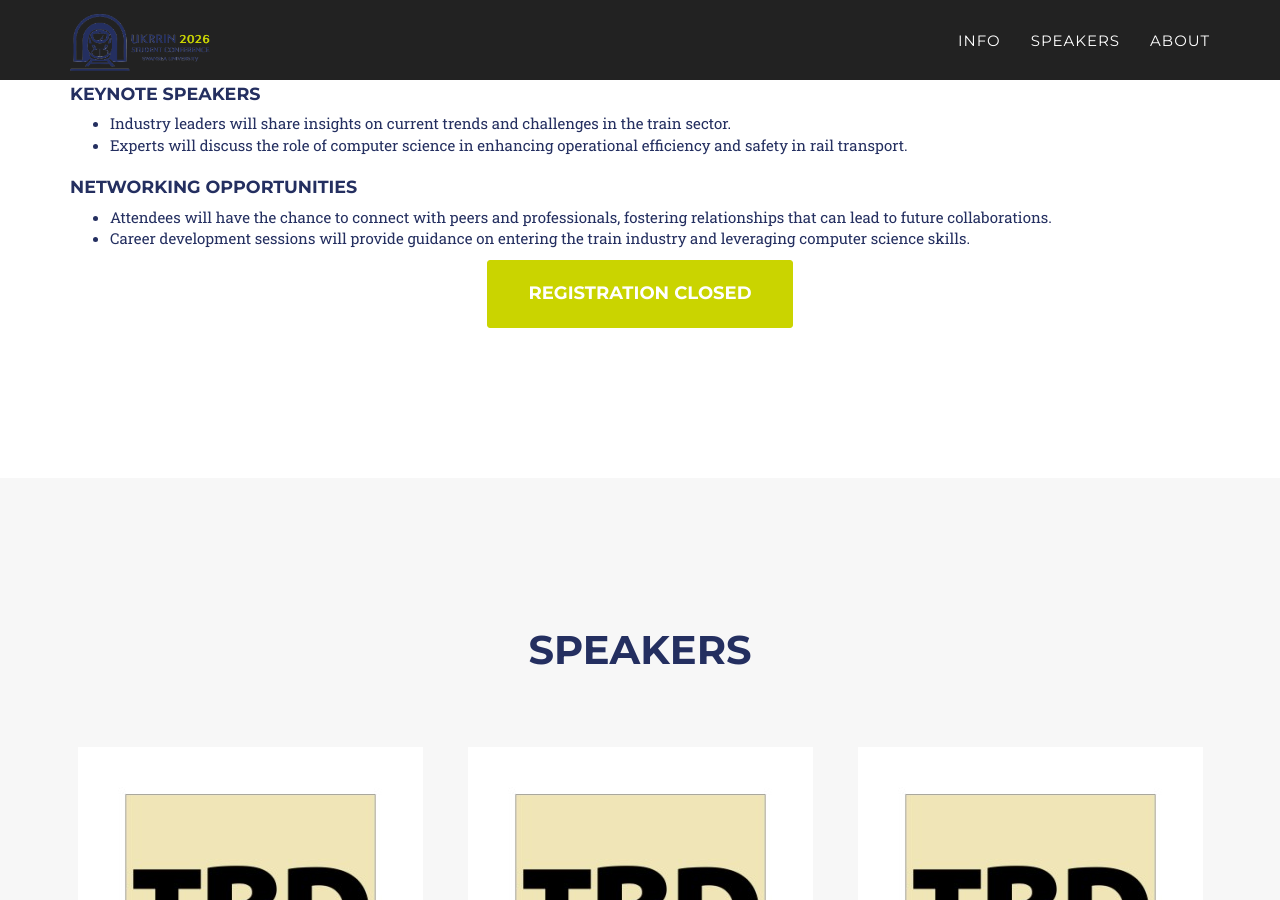
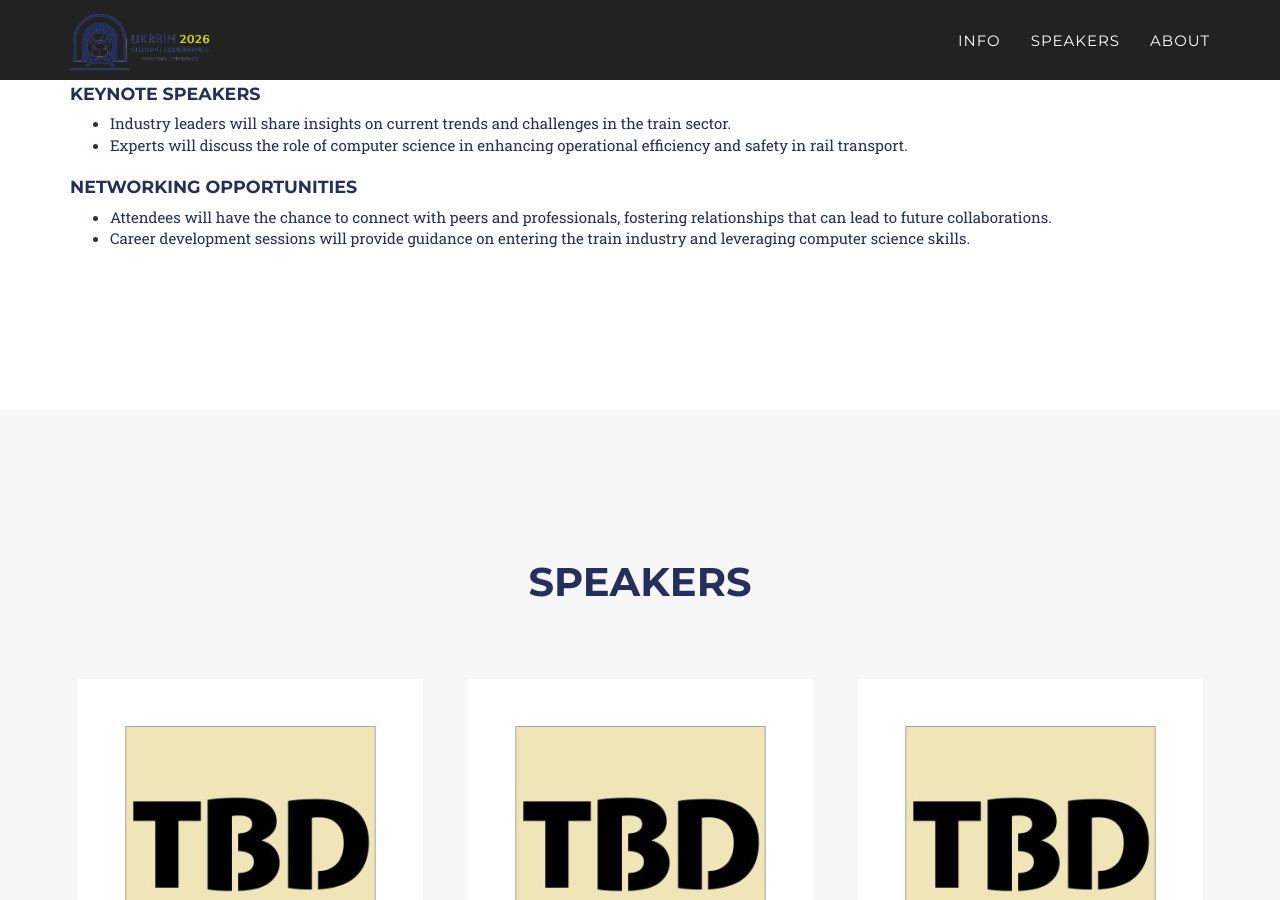
Before and after one commit to ukrrin2026swansea/ukrrin2026swansea.github.io, a Jekyll site: the page built from index.html, in a window 1280 px wide and 900 px high, scrolled down 2945 px. Built offline with Jekyll 4.4.1, drawn with Linux system fonts in a browser that asks for light colours; some web fonts are replaced.

Commit message:
remove registration closed button

```diff
--- a/_includes/2017_data/intro.html
+++ b/_includes/2017_data/intro.html
@@ -67,27 +67,5 @@ Our edition of this conference will be aligned with the <a class="urllink" href=
     <li>Career development sessions will provide guidance on entering the train industry and leveraging computer science skills.</li>
 </ul>
 
-                <!--<style>
-                .video {
-                position:relative;
-                padding-bottom: 56.25%;
-                height:0;
-                overflow:hidden;
-                align: middle;
-                }
-                .video iframe, .video object, .video embed {
-                position: absolute;
-                margin: auto;
-                top: 50%;
-                left: 50%;
-                transform: translate(-50%, -50%);
-                width: 100%;
-                height: 100%;
-                }
-                </style>
-
-                <div class="video"><iframe src="https://www.facebook.com/plugins/video.php?href=https%3A%2F%2Fwww.facebook.com%2Ffacebook%2Fvideos%2F10153231379946729%2F&width=500&show_text=false&appId=269289086810957&height=280" frameborder="0" allowTransparency="true" allowFullScreen="true"></iframe></div><br>!-->
-
-                 <center><a href="#" class="page-scroll btn btn-xl">Registration Closed</a></center>
-        </div>
+</div>
     </section>
```
